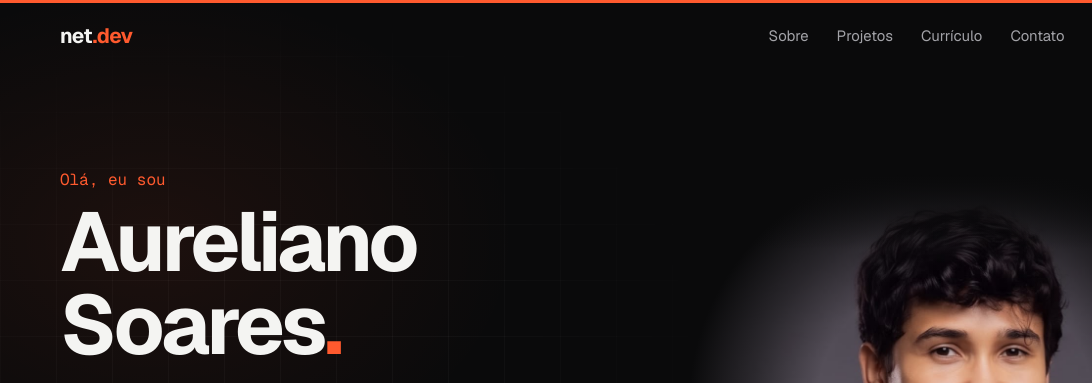
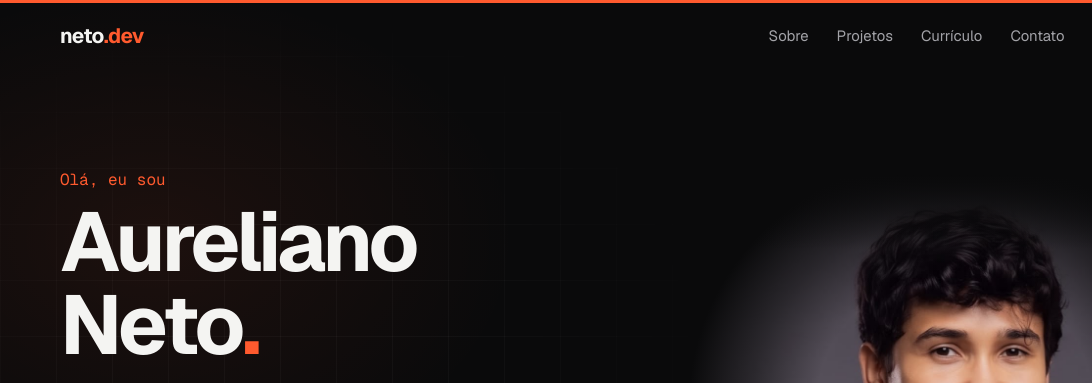
Before and after one commit to yunknet/devaureliano-portifolio, a plain HTML site: page index.html in a window 1280 px wide. Shown: the top 383 px of the page, 0-1092 px from the left. Drawn offline with nearby package versions, Linux system fonts and the light colour scheme.

Commit message:
Marca neto.dev e nome Aureliano Neto no hero
Co-Authored-By: Claude Opus 5.5 <noreply@anthropic.com>

```diff
--- a/index.html
+++ b/index.html
@@ -3,14 +3,14 @@
 <head>
   <meta charset="UTF-8">
   <meta name="viewport" content="width=device-width, initial-scale=1.0">
-  <title>net.dev | Aureliano Soares — Desenvolvedor Back-end</title>
-  <meta name="description" content="net.dev — portfólio de Aureliano Soares, desenvolvedor back-end: APIs, automações com IA, n8n e plataformas SaaS.">
+  <title>neto.dev | Aureliano Soares — Desenvolvedor Back-end</title>
+  <meta name="description" content="neto.dev — portfólio de Aureliano Soares, desenvolvedor back-end: APIs, automações com IA, n8n e plataformas SaaS.">
   <meta name="theme-color" content="#0A0A0B">
   <link rel="canonical" href="https://netodev.com.br/">
   <meta property="og:type" content="website">
   <meta property="og:url" content="https://netodev.com.br/">
-  <meta property="og:site_name" content="net.dev">
-  <meta property="og:title" content="net.dev | Aureliano Soares — Desenvolvedor Back-end">
+  <meta property="og:site_name" content="neto.dev">
+  <meta property="og:title" content="neto.dev | Aureliano Soares — Desenvolvedor Back-end">
   <meta property="og:description" content="APIs, automações com IA, n8n e plataformas SaaS.">
   <link rel="icon" href="img/favicon.svg?v=202611161144" type="image/svg+xml">
   <link rel="preconnect" href="https://fonts.googleapis.com">
@@ -23,7 +23,7 @@
   <!-- ===== NAV ===== -->
   <header class="nav" id="nav">
     <div class="nav-inner">
-      <a href="#inicio" class="logo" aria-label="net.dev — início">net<b>.dev</b></a>
+      <a href="#inicio" class="logo" aria-label="neto.dev — início">neto<b>.dev</b></a>
       <nav class="nav-links" id="navLinks">
         <a href="#sobre">Sobre</a>
         <a href="#projetos">Projetos</a>
@@ -45,7 +45,7 @@
     <div class="hero-inner">
       <div class="hero-text">
         <p class="eyebrow">Olá, eu sou</p>
-        <h1>Aureliano<br>Soares<span class="hot">.</span></h1>
+        <h1>Aureliano<br>Neto<span class="hot">.</span></h1>
         <p class="hero-role">Desenvolvedor <span class="rotator" id="rotator">Back-end</span></p>
         <p class="hero-sub">Projeto APIs robustas, orquestro soluções com IA e construo produtos SaaS escaláveis que otimizam processos e geram impacto direto no negócio.</p>
         <div class="hero-cta">
@@ -174,7 +174,7 @@
       </div>
     </div>
     <footer class="footer">
-      <p>© <span id="year"></span> <b>net.dev</b> · Aureliano Soares da Silva Neto · netodev.com.br</p>
+      <p>© <span id="year"></span> <b>neto.dev</b> · Aureliano Soares da Silva Neto · netodev.com.br</p>
       <a href="#inicio" class="to-top" aria-label="Voltar ao topo">↑</a>
     </footer>
   </section>
```
Also changed, not shown: 1 other file.
